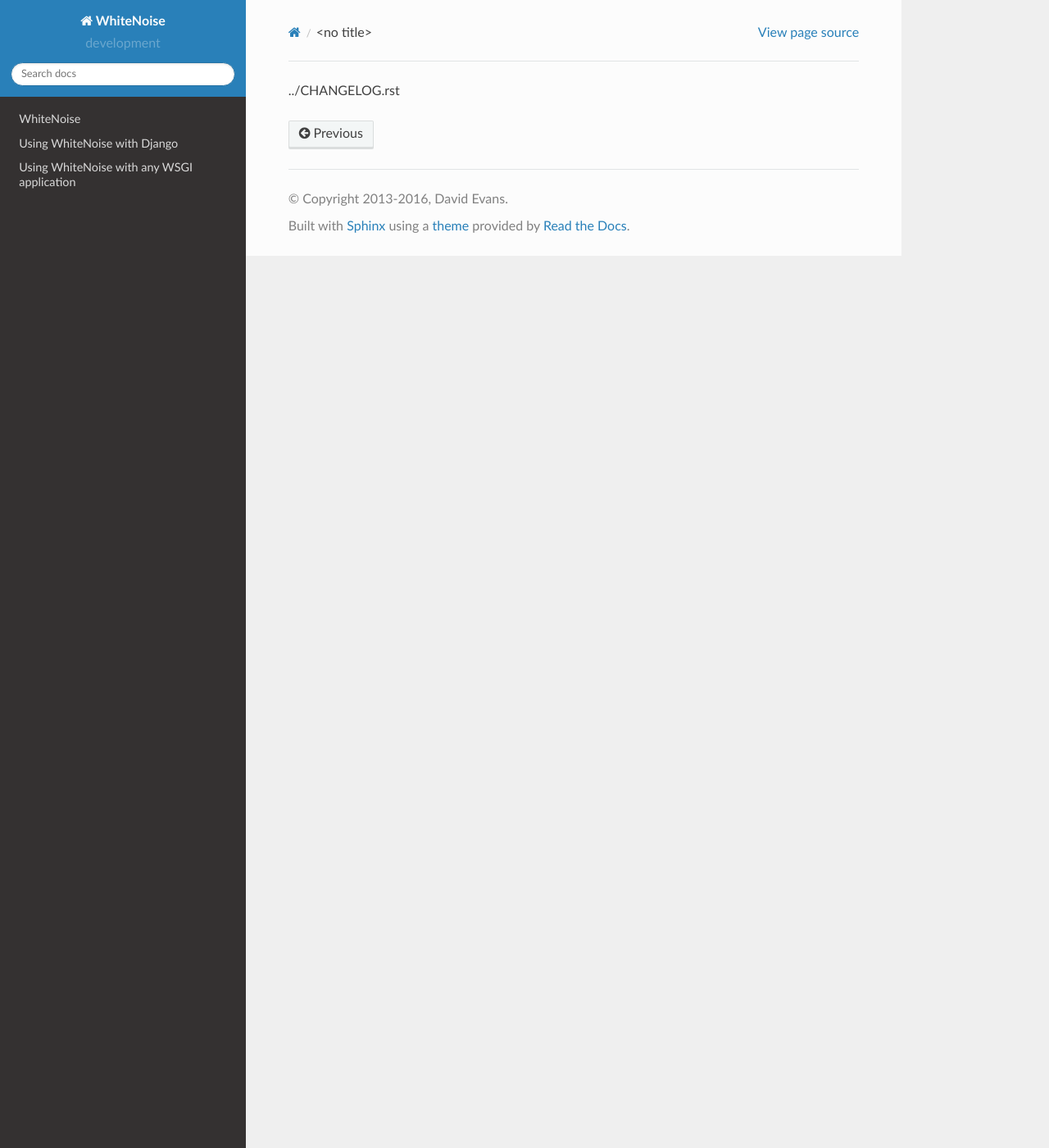
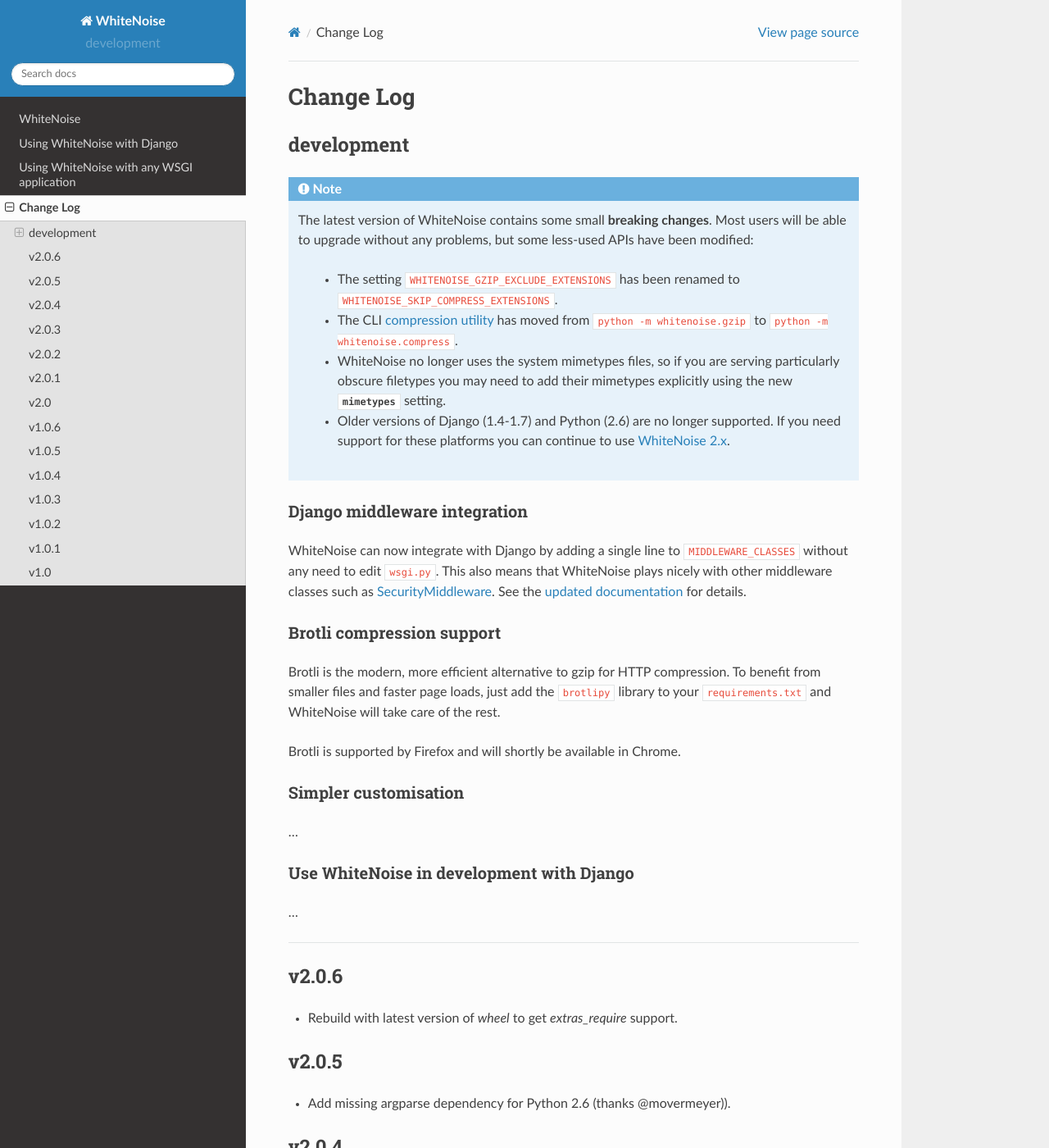
Before and after one commit to evansd/whitenoise, a Sphinx documentation site: the page built from docs/changelog.rst, in a window 1280 px wide and 1400 px high. Shown: the whole window at 82% size. Built offline with Sphinx 7.4.7 and the Read the Docs theme 2.0.0, drawn with Linux system fonts in a browser that asks for light colours; some of the changed text lies outside the part shown.

Commit message:
Update changelog

```diff
--- a/docs/base.rst
+++ b/docs/base.rst
@@ -57,6 +57,8 @@ corresponding file with a ``.gz`` suffix (e.g., ``scripts/app.js`` and
 gzip-compressed version of the original file and it will serve this in
 preference to the uncompressed version where clients indicate that they accept
 gzipped content (see note on Amazon S3 for why this behavour is important).
+
+.. _cli-utility:
 
 WhiteNoise comes with a command line utility which will generate gzipped versions of your
 files for you. Usage is simple:
--- a/docs/changelog.rst
+++ b/docs/changelog.rst
@@ -1 +1,133 @@
-../CHANGELOG.rst
+Change Log
+==========
+
+development
+-----------
+
+.. note:: The latest version of WhiteNoise contains some small **breaking changes**.
+   Most users will be able to upgrade without any problems, but some
+   less-used APIs have been modified:
+
+    * The setting ``WHITENOISE_GZIP_EXCLUDE_EXTENSIONS`` has been renamed to
+      ``WHITENOISE_SKIP_COMPRESS_EXTENSIONS``.
+    * The CLI :ref:`compression utility <cli-utility>` has moved from ``python -m whitenoise.gzip``
+      to ``python -m whitenoise.compress``.
+    * WhiteNoise no longer uses the system mimetypes files, so if you are serving
+      particularly obscure filetypes you may need to add their mimetypes explicitly
+      using the new :any:`mimetypes <WHITENOISE_MIMETYPES>` setting.
+    * Older versions of Django (1.4-1.7) and Python (2.6) are no longer supported.
+      If you need support for these platforms you can continue to use `WhiteNoise
+      2.x`_.
+
+.. _WhiteNoise 2.x: http://whitenoise.evans.io/en/legacy-2.x/
+
+
+Django middleware integration
++++++++++++++++++++++++++++++
+
+WhiteNoise can now integrate with Django by adding a single line to
+``MIDDLEWARE_CLASSES``  without any need to edit ``wsgi.py``. This also means
+that WhiteNoise plays nicely with other middleware classes such as
+`SecurityMiddleware`_. See the :ref:`updated documentation <django-middleware>`
+for details.
+
+.. _SecurityMiddleware: https://docs.djangoproject.com/en/stable/ref/middleware/#module-django.middleware.security
+
+
+Brotli compression support
+++++++++++++++++++++++++++
+
+Brotli is the modern, more efficient alternative to gzip for HTTP compression. To benefit
+from smaller files and faster page loads, just add the ``brotlipy`` library to your
+``requirements.txt`` and WhiteNoise will take care of the rest.
+
+Brotli is supported by Firefox and will shortly be available in Chrome.
+
+Simpler customisation
++++++++++++++++++++++
+
+...
+
+Use WhiteNoise in development with Django
++++++++++++++++++++++++++++++++++++++++++
+
+...
+
+---------------------------
+
+v2.0.6
+------
+* Rebuild with latest version of `wheel` to get `extras_require` support.
+
+
+v2.0.5
+------
+* Add missing argparse dependency for Python 2.6 (thanks @movermeyer)).
+
+
+v2.0.4
+------
+* Report path on MissingFileError (thanks @ezheidtmann).
+
+
+v2.0.3
+------
+* Add `__version__` attribute.
+
+
+v2.0.2
+------
+* More helpful error message when STATIC_URL is set to the root of a domain (thanks @dominicrodger).
+
+
+v2.0.1
+------
+* Add support for Python 2.6.
+* Add a more helpful error message when attempting to import DjangoWhiteNoise before `DJANGO_SETTINGS_MODULE` is defined.
+
+
+v2.0
+------
+* Add an `autorefresh` mode which picks up changes to static files made after application startup (for use in development).
+* Add a `use_finders` mode for DjangoWhiteNoise which finds files in their original directories without needing them collected in `STATIC_ROOT` (for use in development). Note, this is only useful if you don't want to use Django's default runserver behaviour.
+* Remove the `follow_symlinks` argument from `add_files` and now always follow symlinks.
+* Support extra mimetypes which Python doesn't know about by default (including .woff2 format)
+* Some internal refactoring. Note, if you subclass WhiteNoise to add custom behaviour you may need to make some small changes to your code.
+
+
+v1.0.6
+------
+* Fix unhelpful exception inside `make_helpful_exception` on Python 3 (thanks @abbottc).
+
+
+v1.0.5
+------
+* Fix error when attempting to gzip empty files (thanks @ryanrhee).
+
+
+v1.0.4
+------
+* Don't attempt to gzip ``.woff`` files as they're already compressed.
+* Base decision to gzip on compression ratio achieved, so we don't incur gzip overhead just to save a few bytes.
+* More helpful error message from ``collectstatic`` if CSS files reference missing assets.
+
+
+v1.0.3
+------
+* Fix bug in Last Modified date handling (thanks to Atsushi Odagiri for spotting).
+
+
+v1.0.2
+------
+* Set the default max_age parameter in base class to be what the docs claimed it was.
+
+
+v1.0.1
+------
+* Fix path-to-URL conversion for Windows.
+* Remove cruft from packaging manifest.
+
+
+v1.0
+----
+* First stable release.
--- a/docs/django.rst
+++ b/docs/django.rst
@@ -48,6 +48,8 @@ In Django 1.10 and later, you can use ``{% load static %}`` instead.
 
 .. _pre-compression: https://django-compressor.readthedocs.org/en/latest/usage/#pre-compression
 
+
+.. _django-middleware:
 
 2. Enable WhiteNoise
 --------------------
```
Also changed, not shown: CHANGELOG.rst (+1 -82 lines).
